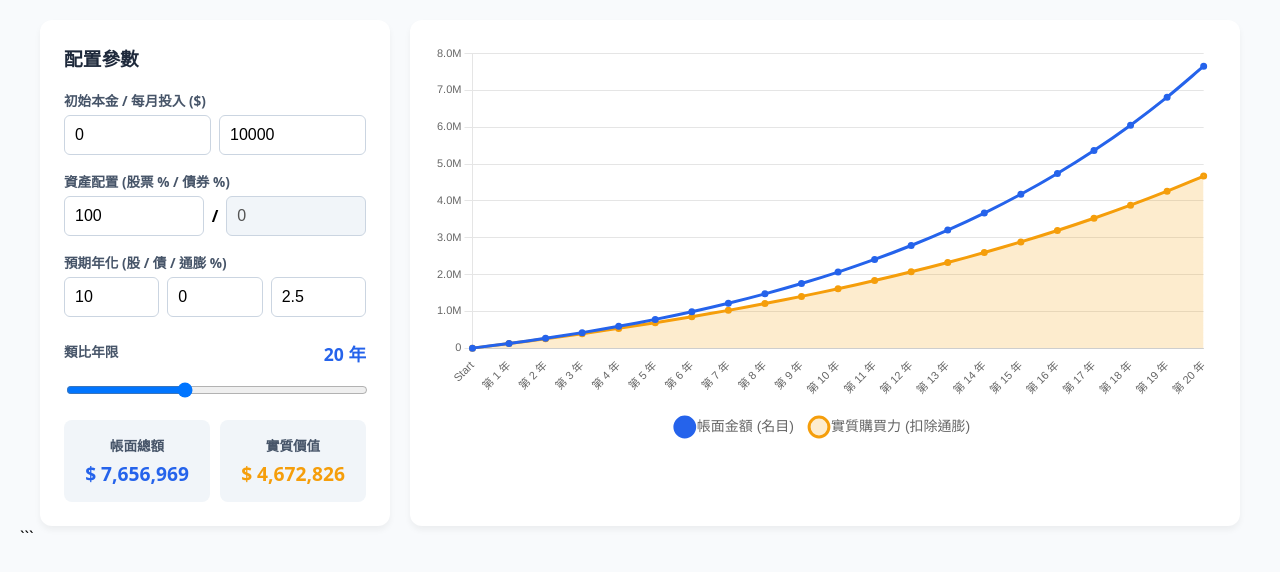
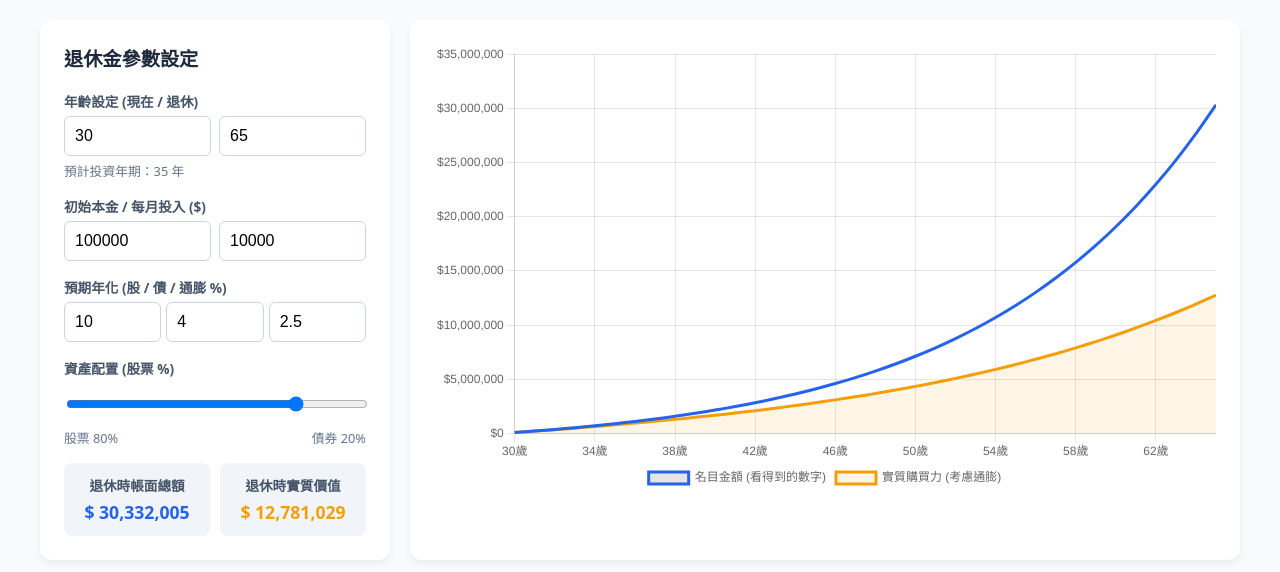
Before and after one commit to FinancialElson/-, a plain HTML site: page index.html in a window 1280 px wide. Drawn offline with nearby package versions, Linux system fonts and the light colour scheme.

Commit message:
Update index.html

````diff
--- a/index.html
+++ b/index.html
@@ -3,40 +3,26 @@
 <head>
     <meta charset="UTF-8">
     <meta name="viewport" content="width=device-width, initial-scale=1.0">
-    <title>進階財富模擬器 (手機優化版)</title>
+    <title>退休複利模擬器</title>
     <script src="https://cdn.jsdelivr.net/npm/chart.js"></script>
     <style>
         :root { --primary: #2563eb; --secondary: #f59e0b; --bg: #f8fafc; }
         body { font-family: system-ui, -apple-system, sans-serif; background: var(--bg); padding: 20px; margin: 0; }
         .container { display: grid; grid-template-columns: 350px 1fr; gap: 20px; max-width: 1200px; margin: 0 auto; }
         .card { background: white; padding: 1.5rem; border-radius: 12px; box-shadow: 0 4px 6px rgba(0,0,0,0.05); }
-        h3 { margin-top: 0; color: #1e293b; }
+        h3 { margin-top: 0; color: #1e293b; font-size: 1.2rem; }
         .input-group { margin-bottom: 1rem; }
         label { display: block; font-size: 0.85rem; font-weight: 600; color: #475569; margin-bottom: 5px; }
-        input, select { width: 100%; padding: 10px; border: 1px solid #cbd5e1; border-radius: 6px; box-sizing: border-box; font-size: 1rem; }
-        input[type="range"] { padding: 0; }
+        input { width: 100%; padding: 10px; border: 1px solid #cbd5e1; border-radius: 6px; box-sizing: border-box; font-size: 1rem; }
         .stat-grid { display: grid; grid-template-columns: 1fr 1fr; gap: 10px; margin-top: 15px; }
-        .stat-item { background: #f1f5f9; padding: 15px 10px; border-radius: 8px; text-align: center; }
-        .stat-val { font-size: 1.2rem; font-weight: bold; color: var(--primary); margin-top: 5px; }
+        .stat-item { background: #f1f5f9; padding: 12px 5px; border-radius: 8px; text-align: center; }
+        .stat-val { font-size: 1.1rem; font-weight: bold; color: var(--primary); margin-top: 5px; }
+        .chart-container { position: relative; height: 450px; width: 100%; }
+        .info-tag { font-size: 0.8rem; color: #64748b; margin-top: 5px; display: block; }
 
-        /* 圖表容器特別設定 */
-        .chart-container {
-            position: relative;
-            height: 400px; /* 預設高度 */
-            width: 100%;
-        }
-
-        /* 手機版優化 (螢幕寬度小於 900px) */
         @media (max-width: 900px) {
-            body { padding: 10px; }
             .container { grid-template-columns: 1fr; gap: 15px; }
-            .card { padding: 1.2rem; }
-            /* 讓圖表在手機上更高，佔據更多垂直空間 */
-            .chart-container {
-                height: 50vh; /* 使用視窗高度的 50% */
-                min-height: 350px; /* 最少要有 350px 高 */
-            }
-            .stat-val { font-size: 1.4rem; } /* 手機上數字再大一點 */
+            .chart-container { height: 60vh; min-height: 380px; }
         }
     </style>
 </head>
@@ -44,45 +30,50 @@
 
 <div class="container">
     <div class="card">
-        <h3>配置參數</h3>
+        <h3>退休金參數設定</h3>
+
+        <div class="input-group">
+            <label>年齡設定 (現在 / 退休)</label>
+            <div style="display: flex; gap: 8px;">
+                <input type="number" id="currentAge" value="30" oninput="runSimulation()">
+                <input type="number" id="retireAge" value="65" oninput="runSimulation()">
+            </div>
+            <span class="info-tag">預計投資年期：<span id="durationText">35</span> 年</span>
+        </div>
+
         <div class="input-group">
             <label>初始本金 / 每月投入 ($)</label>
             <div style="display: flex; gap: 8px;">
-                <input type="number" id="principal" value="0" oninput="runSimulation()">
+                <input type="number" id="principal" value="100000" oninput="runSimulation()">
                 <input type="number" id="monthly" value="10000" oninput="runSimulation()">
             </div>
         </div>
-        <div class="input-group">
-            <label>資產配置 (股票 % / 債券 %)</label>
-            <div style="display: flex; gap: 8px; align-items: center;">
-                <input type="number" id="stockPct" value="100" oninput="runSimulation()">
-                <span style="font-weight:bold;">/</span>
-                <input type="number" id="bondPct" value="0" disabled style="background:#f1f5f9;">
-            </div>
-        </div>
+
         <div class="input-group">
             <label>預期年化 (股 / 債 / 通膨 %)</label>
-            <div style="display: flex; gap: 8px;">
+            <div style="display: flex; gap: 5px;">
                 <input type="number" id="stockRet" value="10" oninput="runSimulation()">
-                <input type="number" id="bondRet" value="0" oninput="runSimulation()">
+                <input type="number" id="bondRet" value="4" oninput="runSimulation()">
                 <input type="number" id="inflation" value="2.5" oninput="runSimulation()">
             </div>
         </div>
-        <div class="input-group" style="margin-top: 1.5rem;">
-            <label style="display:flex; justify-content:space-between;">
-                <span>類比年限</span>
-                <span style="color:var(--primary); font-size:1.1rem;"><span id="yearVal">20</span> 年</span>
-            </label>
-            <input type="range" id="years" min="1" max="50" value="20" style="width:100%; margin-top:10px;" oninput="runSimulation()">
+
+        <div class="input-group">
+            <label>資產配置 (股票 %)</label>
+            <input type="range" id="stockPct" min="0" max="100" value="80" oninput="runSimulation()">
+            <div style="display: flex; justify-content: space-between; font-size: 0.8rem; color: #64748b;">
+                <span>股票 <span id="sLabel">80</span>%</span>
+                <span>債券 <span id="bLabel">20</span>%</span>
+            </div>
         </div>
 
         <div class="stat-grid">
             <div class="stat-item">
-                <label>帳面總額</label>
+                <label>退休時帳面總額</label>
                 <div id="nominalFinal" class="stat-val">$0</div>
             </div>
             <div class="stat-item">
-                <label>實質價值</label>
+                <label>退休時實質價值</label>
                 <div id="realFinal" class="stat-val" style="color:var(--secondary)">$0</div>
             </div>
         </div>
@@ -99,49 +90,55 @@
 let chart;
 
 function runSimulation() {
-    // --- 資料取得與計算邏輯 (保持不變) ---
+    // 取得年齡參數
+    const curAge = parseInt(document.getElementById('currentAge').value) || 0;
+    const retAge = parseInt(document.getElementById('retireAge').value) || 0;
+    const years = retAge - curAge;
+    document.getElementById('durationText').innerText = years > 0 ? years : 0;
+
+    // 取得其他財務參數
     const P = parseFloat(document.getElementById('principal').value) || 0;
     const PMT = parseFloat(document.getElementById('monthly').value) || 0;
-    let sPct = parseFloat(document.getElementById('stockPct').value) || 0;
-    if (sPct > 100) sPct = 100; if (sPct < 0) sPct = 0;
-    document.getElementById('stockPct').value = sPct; // 校正輸入
-    const bPct = 100 - sPct;
-    document.getElementById('bondPct').value = bPct.toFixed(0);
+    const sPct = (parseFloat(document.getElementById('stockPct').value) || 0) / 100;
+    document.getElementById('sLabel').innerText = (sPct * 100).toFixed(0);
+    document.getElementById('bLabel').innerText = (100 - sPct * 100).toFixed(0);
 
     const sRet = (parseFloat(document.getElementById('stockRet').value) || 0) / 100;
     const bRet = (parseFloat(document.getElementById('bondRet').value) || 0) / 100;
     const infRate = (parseFloat(document.getElementById('inflation').value) || 0) / 100;
-    const years = parseInt(document.getElementById('years').value);
-    document.getElementById('yearVal').innerText = years;
 
-    const combinedRate = (sRet * (sPct/100)) + (bRet * (bPct/100));
+    const combinedRate = (sRet * sPct) + (bRet * (1 - sPct));
     const monthlyRate = combinedRate / 12;
 
     let labels = [];
     let nominalData = [];
     let realData = [];
-
     let currentNominal = P;
 
-    labels.push("Start");
+    // 起點
+    labels.push(`${curAge}歲`);
     nominalData.push(Math.round(currentNominal));
     realData.push(Math.round(currentNominal));
 
+    // 如果退休年齡小於現在年齡，不執行計算
+    if (years > 0) {
         for (let y = 1; y <= years; y++) {
             for (let m = 1; m <= 12; m++) {
                 currentNominal = (currentNominal + PMT) * (1 + monthlyRate);
             }
             let currentReal = currentNominal / Math.pow((1 + infRate), y);
 
-        labels.push(`第 ${y} 年`);
+            // X 軸改為顯示實際年齡
+            labels.push(`${curAge + y}歲`);
             nominalData.push(Math.round(currentNominal));
             realData.push(Math.round(currentReal));
+        }
     }
 
     document.getElementById('nominalFinal').innerText = `$ ${nominalData[nominalData.length-1].toLocaleString()}`;
     document.getElementById('realFinal').innerText = `$ ${realData[realData.length-1].toLocaleString()}`;
 
-    // --- 圖表繪製 (重點修改處) ---
+    // 圖表更新
     if (chart) chart.destroy();
     const ctx = document.getElementById('mainChart').getContext('2d');
     chart = new Chart(ctx, {
@@ -149,84 +146,29 @@ function runSimulation() {
         data: {
             labels: labels,
             datasets: [
-                {
-                    label: '帳面金額 (名目)',
-                    data: nominalData,
-                    borderColor: '#2563eb',
-                    backgroundColor: '#2563eb',
-                    borderWidth: 3,
-                    pointRadius: 2,
-                    tension: 0.3
-                },
-                {
-                    label: '實質購買力 (扣除通膨)',
-                    data: realData,
-                    borderColor: '#f59e0b',
-                    backgroundColor: 'rgba(245, 158, 11, 0.2)',
-                    borderWidth: 3,
-                    pointRadius: 2,
-                    fill: true,
-                    tension: 0.3
-                }
+                { label: '名目金額 (看得到的數字)', data: nominalData, borderColor: '#2563eb', borderWidth: 3, pointRadius: 0, tension: 0.3 },
+                { label: '實質購買力 (考慮通膨)', data: realData, borderColor: '#f59e0b', backgroundColor: 'rgba(245, 158, 11, 0.1)', fill: true, borderWidth: 3, pointRadius: 0, tension: 0.3 }
             ]
         },
         options: {
             responsive: true,
-            maintainAspectRatio: false, // 重要：允許圖表不維持比例，填滿容器
+            maintainAspectRatio: false,
             plugins: {
-                legend: {
-                    position: 'bottom', // 將圖例移到下方
-                    labels: {
-                        padding: 20, // 增加間距
-                        font: {
-                            size: 14 // 加大字體
-                        },
-                        usePointStyle: true, // 使用圓點樣式，看起來更現代
-                        boxWidth: 10
-                    }
-                },
-                tooltip: {
-                    mode: 'index',
-                    intersect: false,
-                    padding: 10,
-                    bodyFont: { size: 14 },
-                    titleFont: { size: 14 }
-                }
+                legend: { position: 'bottom', labels: { font: { size: 12 } } },
+                tooltip: { mode: 'index', intersect: false }
             },
             scales: {
-                x: {
-                    ticks: {
-                        maxRotation: 45, // 避免標籤過度傾斜
-                        minRotation: 45,
-                        font: { size: 11 }
-                    },
-                    grid: { display: false } // 隱藏 X 軸網格，讓畫面更乾淨
-                },
+                x: { ticks: { maxTicksLimit: 10 } },
                 y: {
                     beginAtZero: true,
-                    ticks: {
-                        font: { size: 11 },
-                        callback: function(value) {
-                            if (value >= 1000000) return (value / 1000000).toFixed(1) + 'M';
-                            if (value >= 1000) return (value / 1000).toFixed(0) + 'K';
-                            return value;
-                        }
-                    }
+                    ticks: { callback: v => '$' + v.toLocaleString() }
                 }
             }
         }
     });
 }
 
-// 初始執行
 runSimulation();
-
-// 監聽視窗大小改變，重新繪製圖表以適應新尺寸
-window.addEventListener('resize', () => {
-    if (chart) { chart.resize(); }
-});
 </script>
 </body>
 </html>
-
-```
````
Lines whose indentation alone changed are shown as unchanged.
